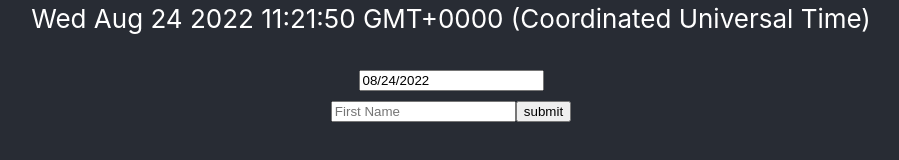
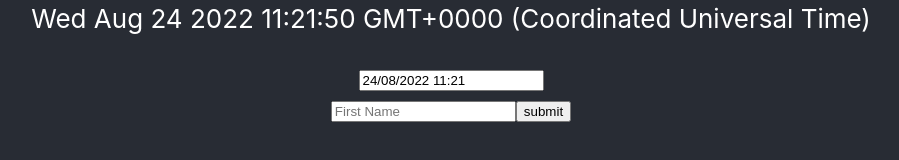
Before and after one commit to Alexandrhall/restaurant-app, a React (Create React App) app in the folder client/: page /booking in a window 1280 px wide. Shown: the part 620-780 px from the top of the page, without its empty margins (189-1088 px from the left). Built offline with nearby package versions, Linux system fonts and the light colour scheme.

Commit message:
calendar

```diff
--- a/client/src/components/pages/Booking.tsx
+++ b/client/src/components/pages/Booking.tsx
@@ -2,10 +2,15 @@ import { useState } from "react";
 import Calendar from "react-calendar";
 import DatePicker from "react-datepicker";
 import "react-datepicker/dist/react-datepicker.css";
+import setHours from "date-fns/setHours";
+import setMinutes from "date-fns/setMinutes";
 
 export const Booking = () => {
   const [dateValue, setDateValue] = useState(new Date());
-  const [startDate, setStartDate] = useState(new Date());
+  // const [startDate, setStartDate] = useState(new Date());
+  const [startDate, setStartDate] = useState(
+    setHours(setMinutes(new Date(), 0), 18)
+  );
 
   return (
     <>
@@ -16,6 +21,12 @@ export const Booking = () => {
         selected={dateValue}
         onChange={(date: Date) => setDateValue(date)}
         showTimeSelect
+        timeIntervals={180}
+        includeTimes={[
+          setHours(setMinutes(new Date(), 0), 21),
+          setHours(setMinutes(new Date(), 0), 18),
+        ]}
+        dateFormat={"dd/MM/yyyy HH:mm"}
       />
 
       <form action="http://localhost:8000/booking" method="post">
```
